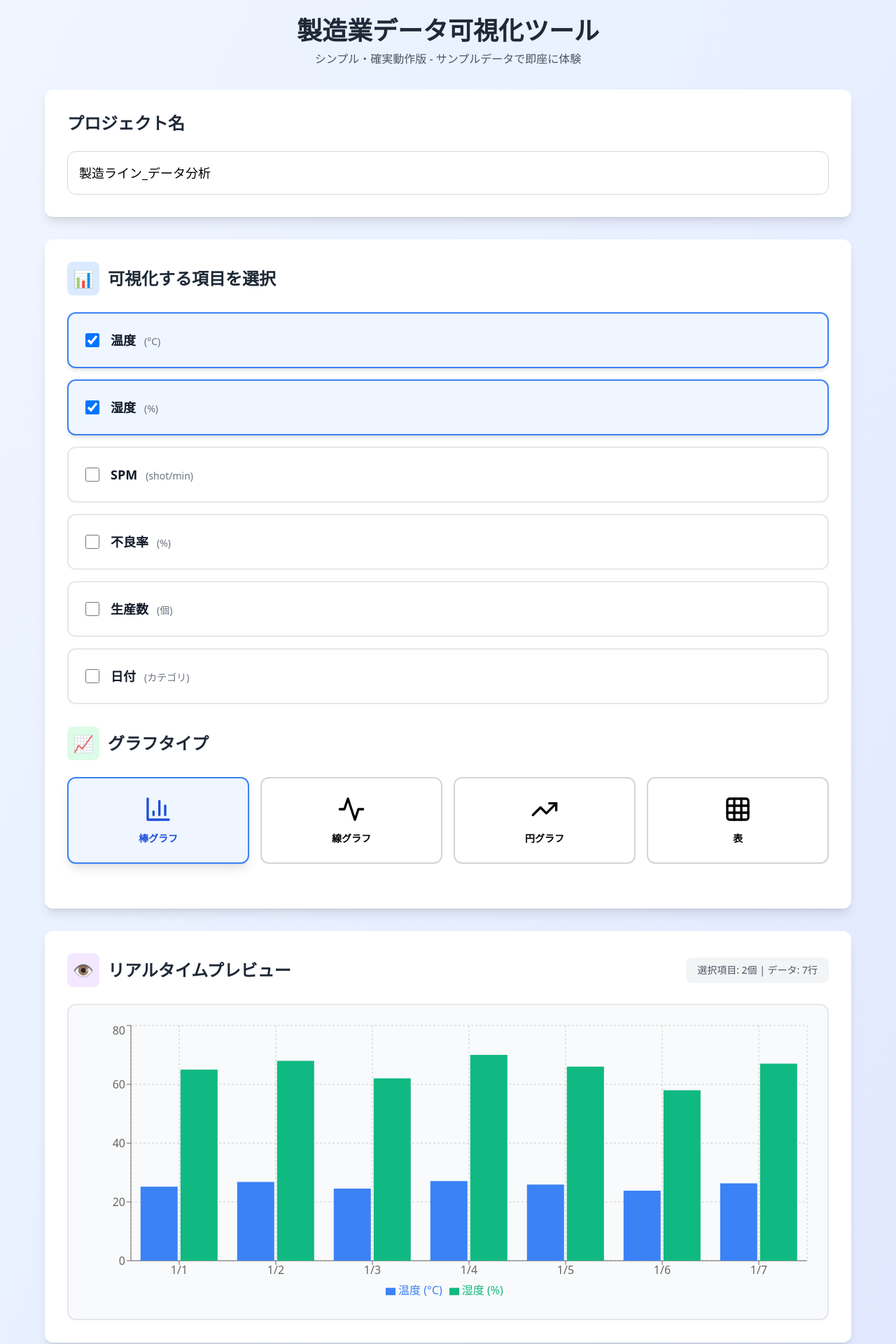
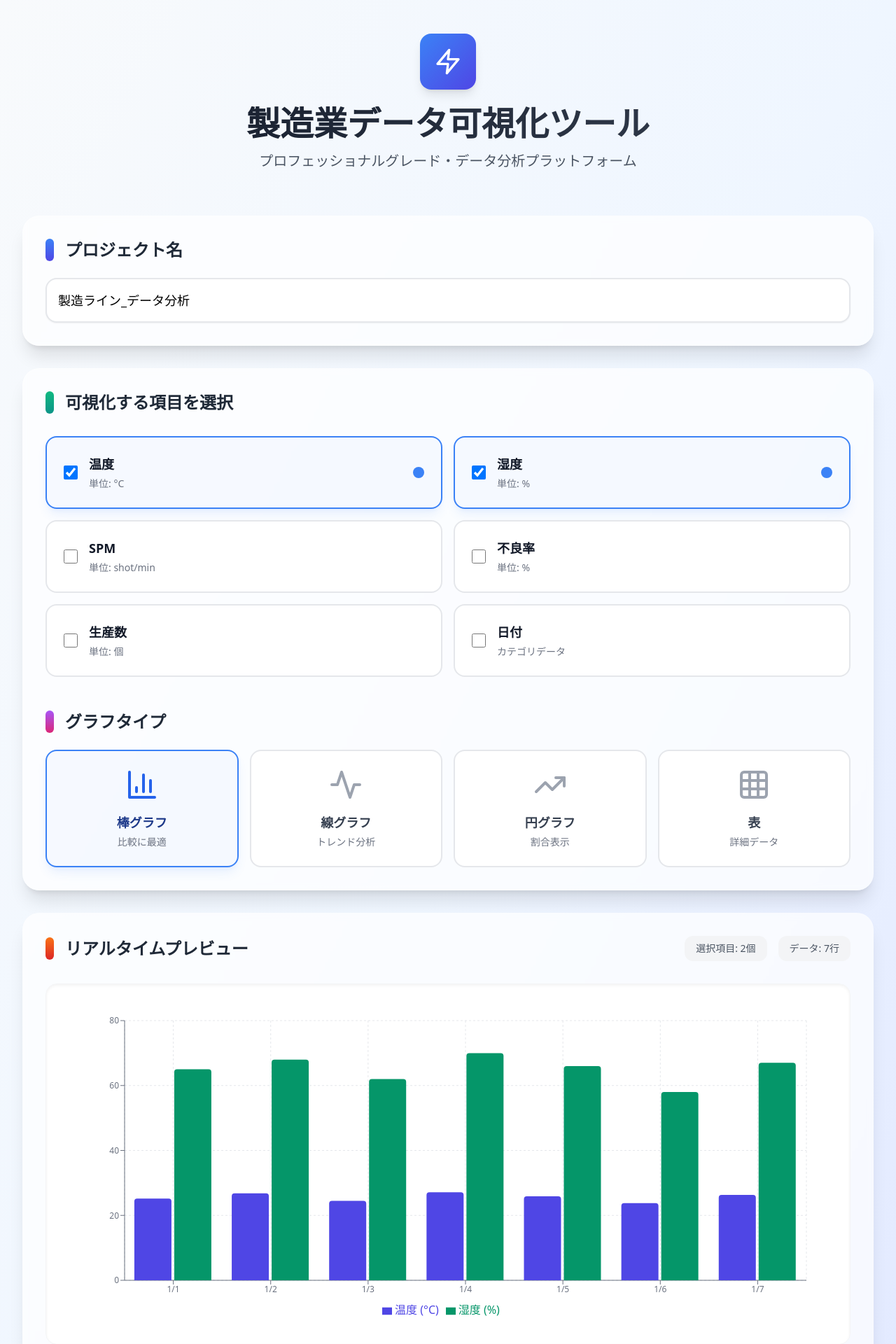
Before and after one commit to ToruNakayama4351/manufacturing-data-visualizer, a Next.js app: page / in a window 1280 px wide. Shown: the top 1920 px of the page at 70% size. Built offline with nearby package versions, Linux system fonts and the light colour scheme.

Commit message:
Update SimpleStableApp.tsx

```diff
--- a/src/components/SimpleStableApp.tsx
+++ b/src/components/SimpleStableApp.tsx
@@ -2,7 +2,7 @@
 
 import React, { useState, useCallback } from 'react';
 import { BarChart, Bar, LineChart, Line, PieChart, Pie, Cell, XAxis, YAxis, CartesianGrid, Tooltip, Legend, ResponsiveContainer } from 'recharts';
-import { BarChart3, Activity, TrendingUp, Grid3X3, Eye, Download, Edit3 } from 'lucide-react';
+import { BarChart3, Activity, TrendingUp, Grid3X3, Eye, Download, Edit3, Zap } from 'lucide-react';
 
 // 🔧 固定のサンプルデータ（製造業向け）
 const SAMPLE_DATA = [
@@ -25,7 +25,7 @@ const AVAILABLE_FIELDS = [
   { id: 'date', name: '日付', type: 'string', key: '日付', unit: '' },
 ];
 
-export default function SimpleStableApp() {
+export default function ProfessionalChartApp() {
   const [selectedFields, setSelectedFields] = useState(['temp', 'humidity']);
   const [chartType, setChartType] = useState('bar');
   const [showPreview, setShowPreview] = useState(true);
@@ -56,29 +56,38 @@ export default function SimpleStableApp() {
   const renderChart = () => {
     if (selectedFields.length === 0) {
       return (
-        <div className="text-center py-12">
-          <BarChart3 className="h-16 w-16 mx-auto mb-4 text-gray-300" />
-          <p className="text-gray-500">項目を選択してください</p>
+        <div className="text-center py-16">
+          <div className="bg-gradient-to-br from-gray-100 to-gray-200 w-32 h-32 rounded-full mx-auto mb-6 flex items-center justify-center">
+            <BarChart3 className="h-16 w-16 text-gray-400" />
+          </div>
+          <h3 className="text-xl font-semibold text-gray-600 mb-2">項目を選択してください</h3>
+          <p className="text-gray-500">上記のチェックボックスから可視化したい項目を選んでください</p>
         </div>
       );
     }
 
     const { data, fields } = getSelectedData();
-    const colors = ['#3b82f6', '#10b981', '#f59e0b', '#ef4444', '#8b5cf6'];
+    const colors = ['#4F46E5', '#059669', '#DC2626', '#9333EA', '#EA580C'];
 
-    // X軸は常に日付
     const xAxisKey = '日付';
     const numericFields = fields.filter(f => f.type === 'number');
 
     switch (chartType) {
       case 'bar':
         return (
-          <ResponsiveContainer width="100%" height={400}>
-            <BarChart data={data}>
-              <CartesianGrid strokeDasharray="3 3" />
-              <XAxis dataKey={xAxisKey} />
-              <YAxis />
-              <Tooltip />
+          <ResponsiveContainer width="100%" height={450}>
+            <BarChart data={data} margin={{ top: 20, right: 30, left: 20, bottom: 5 }}>
+              <CartesianGrid strokeDasharray="3 3" stroke="#E5E7EB" />
+              <XAxis dataKey={xAxisKey} tick={{ fontSize: 12 }} stroke="#6B7280" />
+              <YAxis tick={{ fontSize: 12 }} stroke="#6B7280" />
+              <Tooltip
+                contentStyle={{
+                  backgroundColor: 'white',
+                  border: '1px solid #E5E7EB',
+                  borderRadius: '12px',
+                  boxShadow: '0 10px 15px -3px rgba(0, 0, 0, 0.1)'
+                }}
+              />
               <Legend />
               {numericFields.map((field, index) => (
                 <Bar
@@ -86,6 +95,7 @@ export default function SimpleStableApp() {
                   dataKey={field.key}
                   fill={colors[index % colors.length]}
                   name={`${field.name} (${field.unit})`}
+                  radius={[4, 4, 0, 0]}
                 />
               ))}
             </BarChart>
@@ -94,12 +104,19 @@ export default function SimpleStableApp() {
 
       case 'line':
         return (
-          <ResponsiveContainer width="100%" height={400}>
-            <LineChart data={data}>
-              <CartesianGrid strokeDasharray="3 3" />
-              <XAxis dataKey={xAxisKey} />
-              <YAxis />
-              <Tooltip />
+          <ResponsiveContainer width="100%" height={450}>
+            <LineChart data={data} margin={{ top: 20, right: 30, left: 20, bottom: 5 }}>
+              <CartesianGrid strokeDasharray="3 3" stroke="#E5E7EB" />
+              <XAxis dataKey={xAxisKey} tick={{ fontSize: 12 }} stroke="#6B7280" />
+              <YAxis tick={{ fontSize: 12 }} stroke="#6B7280" />
+              <Tooltip
+                contentStyle={{
+                  backgroundColor: 'white',
+                  border: '1px solid #E5E7EB',
+                  borderRadius: '12px',
+                  boxShadow: '0 10px 15px -3px rgba(0, 0, 0, 0.1)'
+                }}
+              />
               <Legend />
               {numericFields.map((field, index) => (
                 <Line
@@ -107,6 +124,8 @@ export default function SimpleStableApp() {
                   type="monotone"
                   dataKey={field.key}
                   stroke={colors[index % colors.length]}
+                  strokeWidth={3}
+                  dot={{ r: 6, fill: colors[index % colors.length] }}
                   name={`${field.name} (${field.unit})`}
                 />
               ))}
@@ -117,7 +136,14 @@ export default function SimpleStableApp() {
       case 'pie':
         const pieField = numericFields[0];
         if (!pieField) {
-          return <div className="text-center py-8 text-gray-500">円グラフには数値項目が必要です</div>;
+          return (
+            <div className="text-center py-16">
+              <div className="bg-gradient-to-br from-orange-100 to-red-100 w-32 h-32 rounded-full mx-auto mb-6 flex items-center justify-center">
+                <TrendingUp className="h-16 w-16 text-orange-500" />
+              </div>
+              <h3 className="text-xl font-semibold text-gray-600">円グラフには数値項目が必要です</h3>
+            </div>
+          );
         }
 
         const pieData = data.map(item => ({
@@ -126,7 +152,7 @@ export default function SimpleStableApp() {
         }));
 
         return (
-          <ResponsiveContainer width="100%" height={400}>
+          <ResponsiveContainer width="100%" height={450}>
             <PieChart>
               <Pie
                 data={pieData}
@@ -134,7 +160,7 @@ export default function SimpleStableApp() {
                 cy="50%"
                 labelLine={false}
                 label={({ name, percent }) => `${name} ${(percent * 100).toFixed(0)}%`}
-                outerRadius={120}
+                outerRadius={140}
                 fill="#8884d8"
                 dataKey="value"
               >
@@ -150,23 +176,27 @@ export default function SimpleStableApp() {
       case 'table':
         return (
           <div className="overflow-x-auto">
-            <table className="min-w-full border-collapse border border-gray-300">
+            <table className="min-w-full">
               <thead>
-                <tr className="bg-gray-50">
-                  <th className="border border-gray-300 px-4 py-2 text-left">日付</th>
+                <tr className="bg-gradient-to-r from-gray-50 to-gray-100">
+                  <th className="px-6 py-4 text-left text-sm font-semibold text-gray-900 border-b border-gray-200">
+                    日付
+                  </th>
                   {numericFields.map(field => (
-                    <th key={field.id} className="border border-gray-300 px-4 py-2 text-left">
-                      {field.name} ({field.unit})
+                    <th key={field.id} className="px-6 py-4 text-left text-sm font-semibold text-gray-900 border-b border-gray-200">
+                      {field.name} <span className="text-gray-500">({field.unit})</span>
                     </th>
                   ))}
                 </tr>
               </thead>
-              <tbody>
+              <tbody className="divide-y divide-gray-200">
                 {data.map((row, index) => (
                   <tr key={index} className={index % 2 === 0 ? 'bg-white' : 'bg-gray-50'}>
-                    <td className="border border-gray-300 px-4 py-2">{row[xAxisKey]}</td>
+                    <td className="px-6 py-4 whitespace-nowrap text-sm font-medium text-gray-900">
+                      {row[xAxisKey]}
+                    </td>
                     {numericFields.map(field => (
-                      <td key={field.id} className="border border-gray-300 px-4 py-2">
+                      <td key={field.id} className="px-6 py-4 whitespace-nowrap text-sm text-gray-600">
                         {typeof row[field.key] === 'number' ? row[field.key].toFixed(1) : row[field.key]}
                       </td>
                     ))}
@@ -182,7 +212,7 @@ export default function SimpleStableApp() {
     }
   };
 
-  // 🔧 エクスポート機能（シンプル版）
+  // 🔧 エクスポート機能
   const handleExport = () => {
     const selectedFieldNames = AVAILABLE_FIELDS
       .filter(f => selectedFields.includes(f.id))
@@ -207,82 +237,103 @@ export default function SimpleStableApp() {
   };
 
   return (
-    <div className="min-h-screen bg-gradient-to-br from-blue-50 to-indigo-100 p-6">
-      <div className="max-w-6xl mx-auto">
+    <div className="min-h-screen bg-gradient-to-br from-slate-50 via-blue-50 to-indigo-100">
+      <div className="max-w-7xl mx-auto px-4 sm:px-6 lg:px-8 py-12">
         {/* ヘッダー */}
-        <header className="text-center mb-8">
-          <h1 className="text-4xl font-bold text-gray-800 mb-2">
+        <header className="text-center mb-16">
+          <div className="inline-flex items-center justify-center w-20 h-20 bg-gradient-to-br from-blue-500 to-indigo-600 rounded-2xl mb-6 shadow-lg">
+            <Zap className="h-10 w-10 text-white" />
+          </div>
+          <h1 className="text-5xl font-bold bg-gradient-to-r from-gray-900 to-gray-700 bg-clip-text text-transparent mb-4">
             製造業データ可視化ツール
           </h1>
-          <p className="text-gray-600">
-            シンプル・確実動作版 - サンプルデータで即座に体験
+          <p className="text-xl text-gray-600 max-w-2xl mx-auto">
+            プロフェッショナルグレード・データ分析プラットフォーム
           </p>
         </header>
 
         {/* プロジェクト名 */}
-        <div className="bg-white rounded-xl shadow-lg p-8 mb-8">
-          <h2 className="text-2xl font-semibold mb-6 text-gray-800">プロジェクト名</h2>
+        <div className="bg-white/70 backdrop-blur-sm rounded-3xl shadow-xl border border-white/20 p-8 mb-8">
+          <h2 className="text-2xl font-bold text-gray-800 mb-6 flex items-center">
+            <div className="w-3 h-8 bg-gradient-to-b from-blue-500 to-indigo-600 rounded-full mr-4"></div>
+            プロジェクト名
+          </h2>
           <input
             type="text"
             value={projectName}
             onChange={(e) => setProjectName(e.target.value)}
-            className="w-full p-4 text-lg border border-gray-300 rounded-xl focus:ring-2 focus:ring-blue-500 focus:border-transparent transition-all"
-            placeholder="プロジェクト名を入力"
+            className="w-full p-4 text-lg bg-white border-2 border-gray-200 rounded-2xl focus:ring-4 focus:ring-blue-500/20 focus:border-blue-500 transition-all duration-200 shadow-sm"
+            placeholder="プロジェクト名を入力してください"
           />
         </div>
 
         {/* 項目選択 */}
-        <div className="bg-white rounded-xl shadow-lg p-8 mb-8">
-          <h2 className="text-2xl font-semibold mb-6 text-gray-800 flex items-center">
-            <span className="bg-blue-100 p-2 rounded-lg mr-3">📊</span>
+        <div className="bg-white/70 backdrop-blur-sm rounded-3xl shadow-xl border border-white/20 p-8 mb-8">
+          <h2 className="text-2xl font-bold text-gray-800 mb-8 flex items-center">
+            <div className="w-3 h-8 bg-gradient-to-b from-emerald-500 to-teal-600 rounded-full mr-4"></div>
             可視化する項目を選択
           </h2>
-          <div className="space-y-4 mb-8">
+
+          <div className="grid grid-cols-1 lg:grid-cols-2 gap-4 mb-12">
             {AVAILABLE_FIELDS.map(field => (
-              <label key={field.id} className={`flex items-center space-x-4 p-6 border-2 rounded-xl cursor-pointer transition-all transform hover:scale-[1.02] ${
-                selectedFields.includes(field.id)
-                  ? 'border-blue-500 bg-blue-50 shadow-md'
-                  : 'border-gray-200 hover:border-gray-300 hover:bg-gray-50'
-              }`}>
+              <label
+                key={field.id}
+                className={`group relative flex items-center p-6 rounded-2xl border-2 cursor-pointer transition-all duration-200 ${
+                  selectedFields.includes(field.id)
+                    ? 'border-blue-500 bg-blue-50/50 shadow-lg shadow-blue-500/10'
+                    : 'border-gray-200 bg-white hover:border-gray-300 hover:shadow-md'
+                }`}
+              >
                 <input
                   type="checkbox"
                   checked={selectedFields.includes(field.id)}
                   onChange={() => handleFieldToggle(field.id)}
-                  className="w-5 h-5 text-blue-600 rounded focus:ring-blue-500 focus:ring-2"
+                  className="w-5 h-5 text-blue-600 border-2 border-gray-300 rounded-lg focus:ring-4 focus:ring-blue-500/20 transition-colors"
                 />
-                <div className="flex-1">
-                  <span className="font-semibold text-lg text-gray-900">{field.name}</span>
-                  <span className="text-sm text-gray-500 ml-3">
-                    {field.unit ? `(${field.unit})` : field.type === 'string' ? '(カテゴリ)' : ''}
-                  </span>
+                <div className="ml-4 flex-1">
+                  <div className="font-semibold text-lg text-gray-900">{field.name}</div>
+                  <div className="text-sm text-gray-500 mt-1">
+                    {field.unit ? `単位: ${field.unit}` : 'カテゴリデータ'}
+                  </div>
                 </div>
+                <div className={`w-4 h-4 rounded-full transition-opacity ${
+                  selectedFields.includes(field.id) ? 'bg-blue-500 opacity-100' : 'bg-gray-300 opacity-0'
+                }`}></div>
               </label>
             ))}
           </div>
 
           {/* グラフタイプ選択 */}
-          <h3 className="text-2xl font-semibold mb-6 text-gray-800 flex items-center">
-            <span className="bg-green-100 p-2 rounded-lg mr-3">📈</span>
+          <h3 className="text-2xl font-bold text-gray-800 mb-6 flex items-center">
+            <div className="w-3 h-8 bg-gradient-to-b from-purple-500 to-pink-600 rounded-full mr-4"></div>
             グラフタイプ
           </h3>
-          <div className="grid grid-cols-2 md:grid-cols-4 gap-4 mb-8">
+
+          <div className="grid grid-cols-2 lg:grid-cols-4 gap-4">
             {[
-              { type: 'bar', icon: BarChart3, name: '棒グラフ' },
-              { type: 'line', icon: Activity, name: '線グラフ' },
-              { type: 'pie', icon: TrendingUp, name: '円グラフ' },
-              { type: 'table', icon: Grid3X3, name: '表' }
-            ].map(({ type, icon: Icon, name }) => (
+              { type: 'bar', icon: BarChart3, name: '棒グラフ', desc: '比較に最適' },
+              { type: 'line', icon: Activity, name: '線グラフ', desc: 'トレンド分析' },
+              { type: 'pie', icon: TrendingUp, name: '円グラフ', desc: '割合表示' },
+              { type: 'table', icon: Grid3X3, name: '表', desc: '詳細データ' }
+            ].map(({ type, icon: Icon, name, desc }) => (
               <button
                 key={type}
                 onClick={() => handleChartTypeChange(type)}
-                className={`p-6 rounded-xl border-2 transition-all flex flex-col items-center transform hover:scale-105 ${
+                className={`group p-6 rounded-2xl border-2 transition-all duration-200 ${
                   chartType === type
-                    ? 'border-blue-500 bg-blue-50 text-blue-700 shadow-lg'
-                    : 'border-gray-300 hover:border-gray-400 hover:bg-gray-50'
+                    ? 'border-blue-500 bg-blue-50/50 shadow-lg shadow-blue-500/10'
+                    : 'border-gray-200 bg-white hover:border-gray-300 hover:shadow-md'
                 }`}
               >
-                <Icon className="h-10 w-10 mb-3" />
-                <span className="text-sm font-semibold">{name}</span>
+                <Icon className={`h-12 w-12 mx-auto mb-4 transition-colors ${
+                  chartType === type ? 'text-blue-600' : 'text-gray-400 group-hover:text-gray-600'
+                }`} />
+                <div className={`font-semibold text-lg mb-1 transition-colors ${
+                  chartType === type ? 'text-blue-900' : 'text-gray-700'
+                }`}>
+                  {name}
+                </div>
+                <div className="text-sm text-gray-500">{desc}</div>
               </button>
             ))}
           </div>
@@ -290,40 +341,48 @@ export default function SimpleStableApp() {
 
         {/* プレビューエリア */}
         {showPreview && (
-          <div className="bg-white rounded-xl shadow-lg p-8 mb-8">
-            <div className="flex justify-between items-center mb-6">
-              <h2 className="text-2xl font-semibold flex items-center text-gray-800">
-                <span className="bg-purple-100 p-2 rounded-lg mr-3">👁️</span>
+          <div className="bg-white/70 backdrop-blur-sm rounded-3xl shadow-xl border border-white/20 p-8 mb-8">
+            <div className="flex justify-between items-center mb-8">
+              <h2 className="text-2xl font-bold text-gray-800 flex items-center">
+                <div className="w-3 h-8 bg-gradient-to-b from-orange-500 to-red-600 rounded-full mr-4"></div>
                 リアルタイムプレビュー
               </h2>
-              <div className="text-sm text-gray-600 bg-gray-100 px-4 py-2 rounded-lg">
-                選択項目: {selectedFields.length}個 | データ: {SAMPLE_DATA.length}行
+              <div className="flex items-center space-x-4 text-sm text-gray-600">
+                <div className="bg-gray-100 px-4 py-2 rounded-xl">
+                  選択項目: {selectedFields.length}個
+                </div>
+                <div className="bg-gray-100 px-4 py-2 rounded-xl">
+                  データ: {SAMPLE_DATA.length}行
+                </div>
               </div>
             </div>
-            <div className="border-2 border-gray-200 rounded-xl p-6 bg-gray-50">
+
+            <div className="bg-white rounded-2xl p-8 shadow-inner border border-gray-100">
               {renderChart()}
             </div>
           </div>
         )}
 
         {/* メモ・エクスポート */}
-        <div className="bg-white rounded-xl shadow-lg p-8">
-          <h2 className="text-2xl font-semibold mb-6 flex items-center text-gray-800">
-            <span className="bg-orange-100 p-2 rounded-lg mr-3">📝</span>
+        <div className="bg-white/70 backdrop-blur-sm rounded-3xl shadow-xl border border-white/20 p-8">
+          <h2 className="text-2xl font-bold text-gray-800 mb-6 flex items-center">
+            <div className="w-3 h-8 bg-gradient-to-b from-green-500 to-emerald-600 rounded-full mr-4"></div>
             メモ・要望
           </h2>
+
           <textarea
             value={memo}
             onChange={(e) => setMemo(e.target.value)}
-            className="w-full h-40 p-4 border-2 border-gray-300 rounded-xl resize-none focus:ring-2 focus:ring-blue-500 focus:border-blue-500 transition-all text-lg"
-            placeholder="お客様からの要望や気づいた点を記録..."
+            className="w-full h-48 p-6 text-lg bg-white border-2 border-gray-200 rounded-2xl resize-none focus:ring-4 focus:ring-blue-500/20 focus:border-blue-500 transition-all duration-200 shadow-sm"
+            placeholder="お客様からの要望や気づいた点を記録してください..."
           />
-          <div className="mt-6 flex justify-end">
+
+          <div className="mt-8 flex justify-end">
             <button
               onClick={handleExport}
-              className="flex items-center space-x-3 bg-green-600 text-white px-8 py-4 rounded-xl hover:bg-green-700 transition-all transform hover:scale-105 shadow-lg text-lg font-semibold"
+              className="group flex items-center space-x-3 bg-gradient-to-r from-blue-600 to-indigo-600 text-white px-8 py-4 rounded-2xl hover:from-blue-700 hover:to-indigo-700 transition-all duration-200 shadow-lg hover:shadow-xl transform hover:scale-105 font-semibold text-lg"
             >
-              <Download className="h-6 w-6" />
+              <Download className="h-6 w-6 group-hover:animate-bounce" />
               <span>レポートをエクスポート</span>
             </button>
           </div>
```
